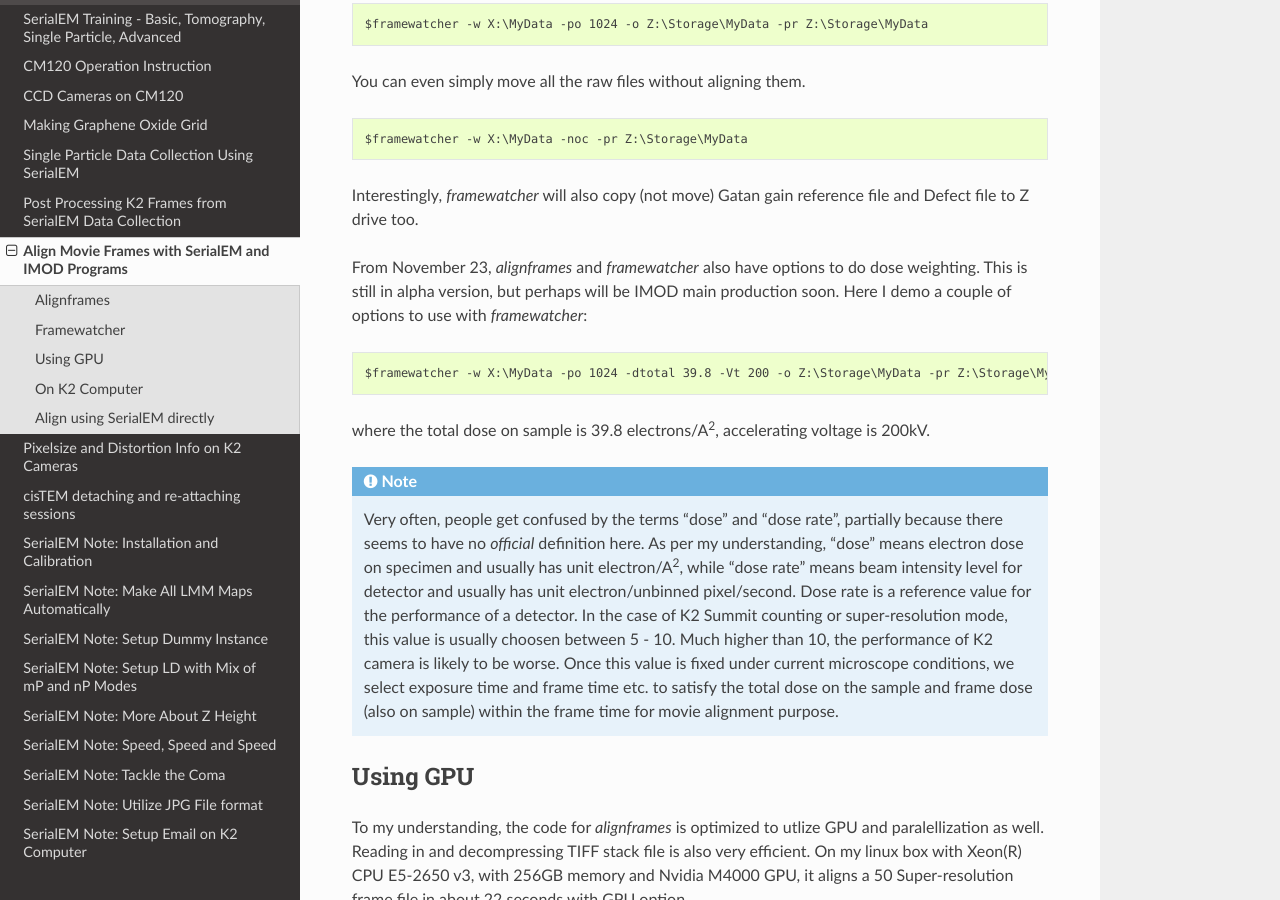
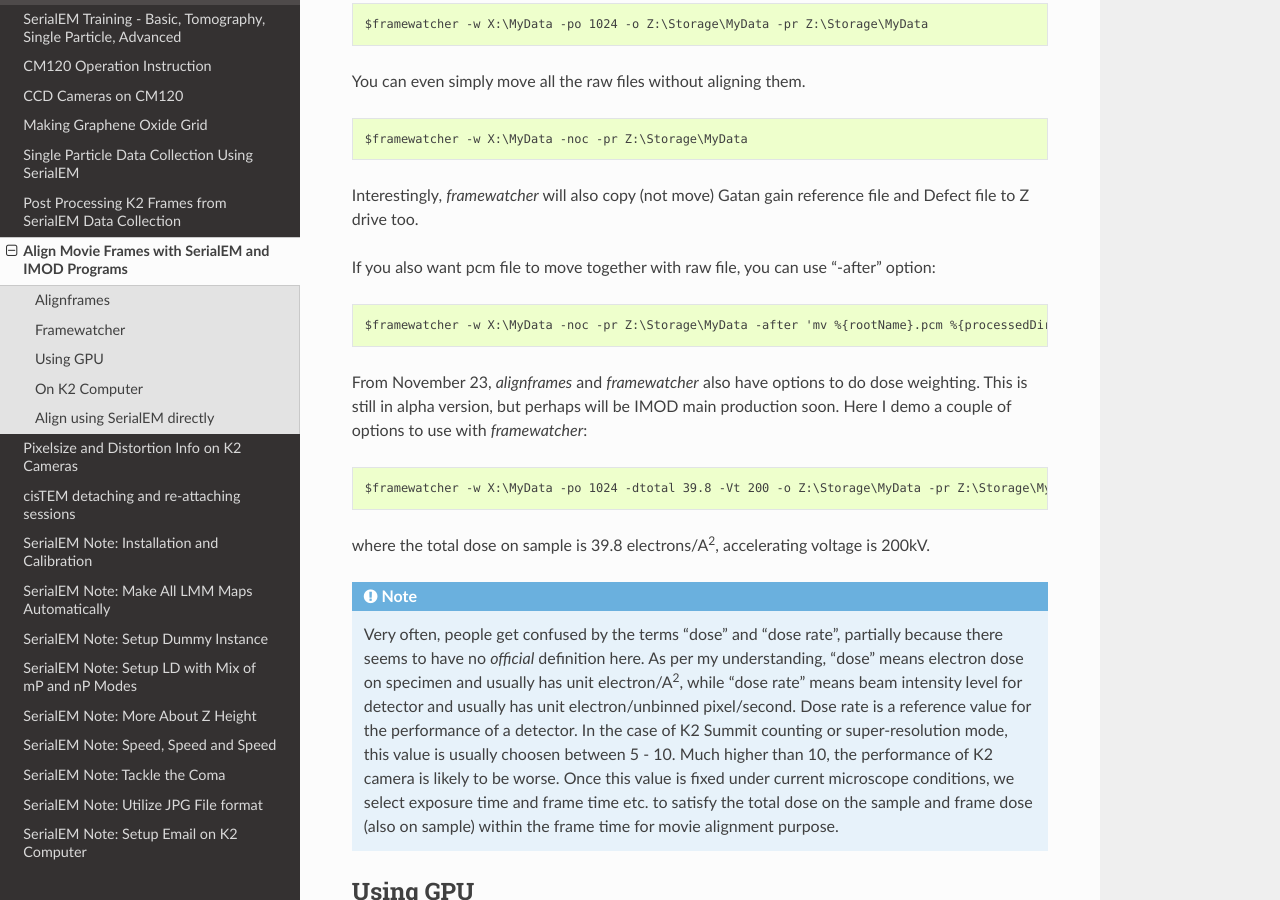
Before and after one commit to xuchen66/sphinx-emdocs, a Sphinx documentation site: the page built from source/align-movie-frames-imod.rst, in a window 1280 px wide and 900 px high, scrolled down 3037 px. Built offline with Sphinx 7.4.7 and the Read the Docs theme 2.0.0, drawn with Linux system fonts in a browser that asks for light colours; pages that are not in the unit, such as notebooks, are missing from menus.

Commit message:
Update align-movie-frames-imod.rst

```diff
--- a/source/align-movie-frames-imod.rst
+++ b/source/align-movie-frames-imod.rst
@@ -148,6 +148,13 @@ You can even simply move all the raw files without aligning them.
 
 Interestingly, *framewatcher* will also copy (not move) Gatan gain reference file and Defect file to Z drive too.
 
+If you also want pcm file to move together with raw file, you can use "-after" option:
+
+.. code-block:: none
+
+   $framewatcher -w X:\MyData -noc -pr Z:\Storage\MyData -after 'mv %{rootName}.pcm %{processedDir}'
+
+
 From November 23, *alignframes* and *framewatcher* also have options to do dose weighting. This is still in alpha version, but perhaps will be IMOD main production soon. Here I demo a couple of options to use with *framewatcher*:
 
 .. code-block:: none
```
